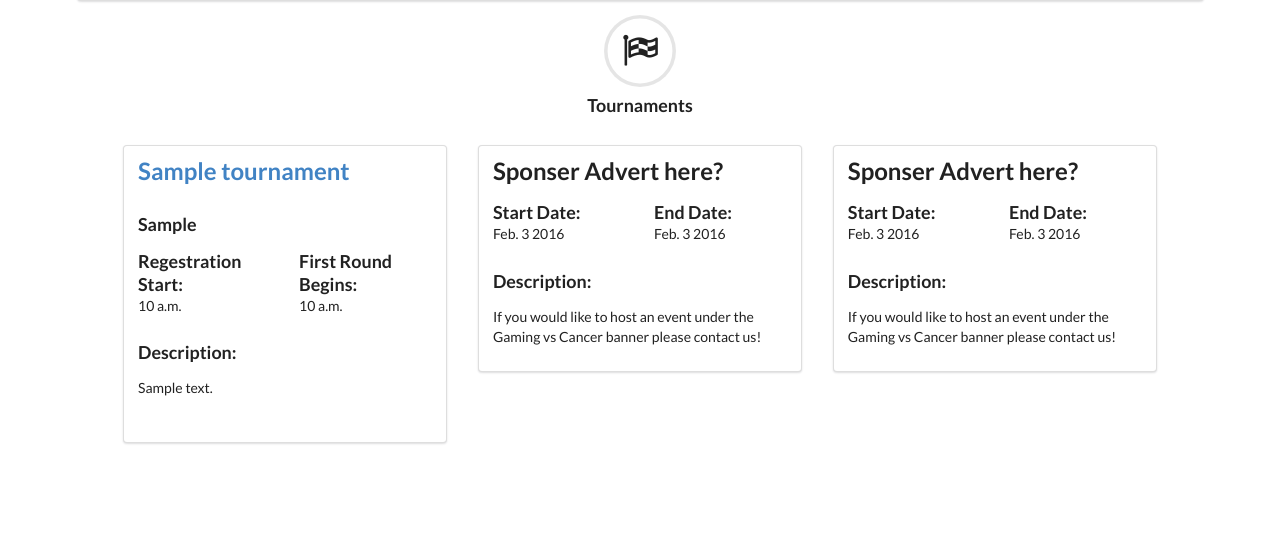
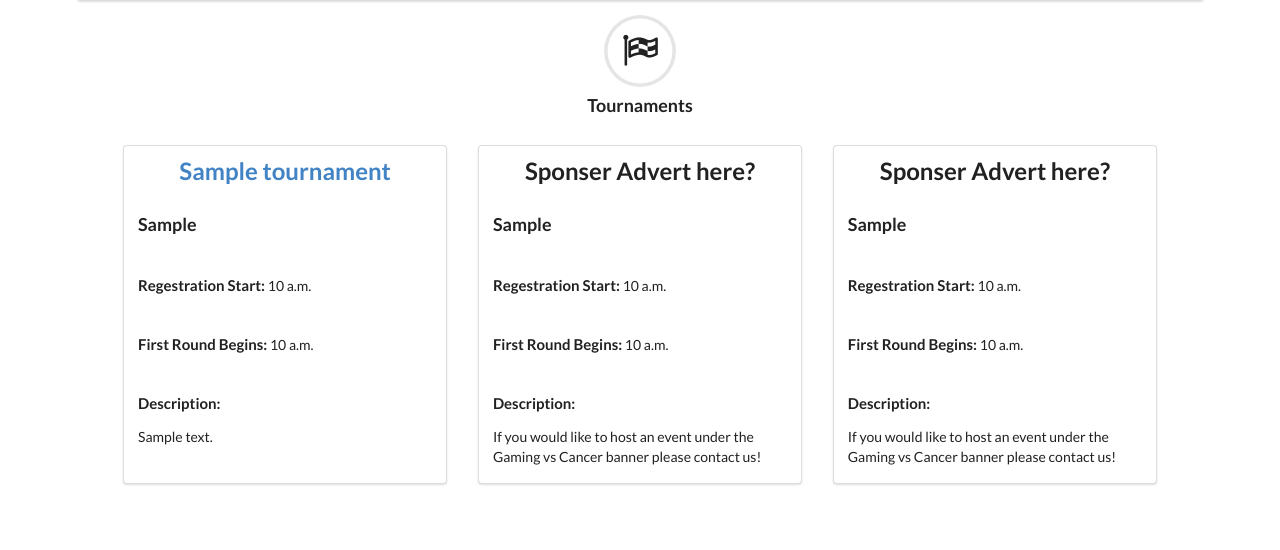
Before and after one commit to Quildra/GvsC_EP, a Django app: page /events/1/ in a window 1280 px wide. Shown: the part 299-849 px from the top of the page. Run offline with Django 3.2, Linux system fonts and the light colour scheme; tables that the repository leaves empty hold one stand-in row (values such as "Sample post").

Commit message:
Tweaks to the events details blocks.

```diff
--- a/GvsC_EP/GvsC_Main/templates/events/details.html
+++ b/GvsC_EP/GvsC_Main/templates/events/details.html
@@ -18,6 +18,9 @@
       font-size: 1.7em;
       font-weight: normal;
     }
+	.inline_header {
+		display: inline-block;
+	}
 </style>
 
 {% endblock head %}
@@ -73,7 +76,7 @@
 			{% for tournament in event.tournament_set.all %}
 				<div class="five wide column">
 					<div class="ui segment">
-						<h2 class="ui header">
+						<h2 class="ui centered header">
 							<div class="content">
 								<a href="/tournaments/{{tournament.pk}}/">{{ tournament.title }}</a>
 							</div>
@@ -83,22 +86,14 @@
 								{{ tournament.game_plugin.title }}
 							</div>
 						</h3>
-						<div class="ui equal width grid">
-							<div class="equal width row">
-								<div class="column">
-									<h3>Regestration Start:</h3> {{ tournament.registration_start }}
-								</div>
-								<div class="column">
-									<h3>First Round Begins:</h3> {{ tournament.first_round_begins }}
-								</div>
-							</div>
-						</div>
-						<h3 class="ui left aligned header">
+						<h4 class="inline_header" >Regestration Start:</h4> <span>{{ tournament.registration_start }}</span>
+						<h4 class="inline_header" >First Round Begins:</h4> <span>{{ tournament.first_round_begins }}</span>
+						<h4 class="ui left aligned header">
 							<div class="content">
 								Description:
 							</div>
-						</h3>
-						<div class="ui left aligned container ellipsis" style="height: 50px;">
+						</h4>
+						<div class="ui left aligned container ellipsis" style="height: 3em; overflow-y:hidden;">
 							{{ tournament.description }}
 						</div>
 					</div>
@@ -106,27 +101,24 @@
 				{% for i in forloop.counter|loop_to_multipule:3 %}
 					<div class="five wide column">
 						<div class="ui segment">
-							<h2 class="ui header">
+							<h2 class="ui centered header">
 								<div class="content">
 									Sponser Advert here?
 								</div>
 							</h2>
-							<div class="ui equal width grid">
-								<div class="equal width row">
-									<div class="column">
-										<h3>Start Date:</h3> {% now "N j Y" %}
-									</div>
-									<div class="column">
-										<h3>End Date:</h3> {% now "N j Y" %}
-									</div>
+							<h3 class="ui header">
+								<div class="content">
+									{{ tournament.game_plugin.title }}
 								</div>
-							</div>
-							<h3 class="ui left aligned header">
+							</h3>
+							<h4 class="inline_header" >Regestration Start:</h4> {{ tournament.registration_start }}
+							<h4 class="inline_header" >First Round Begins:</h4> {{ tournament.first_round_begins }}
+							<h4 class="ui left aligned header">
 								<div class="content">
 									Description:
 								</div>
-							</h3>
-							<div class="ui left aligned container ellipsis" style="height: 50px;">
+							</h4>
+							<div class="ui left aligned container ellipsis" style="height: 3em; overflow-y:hidden;">
 								If you would like to host an event under the Gaming vs Cancer banner please contact us!
 							</div>
 						</div>
```
